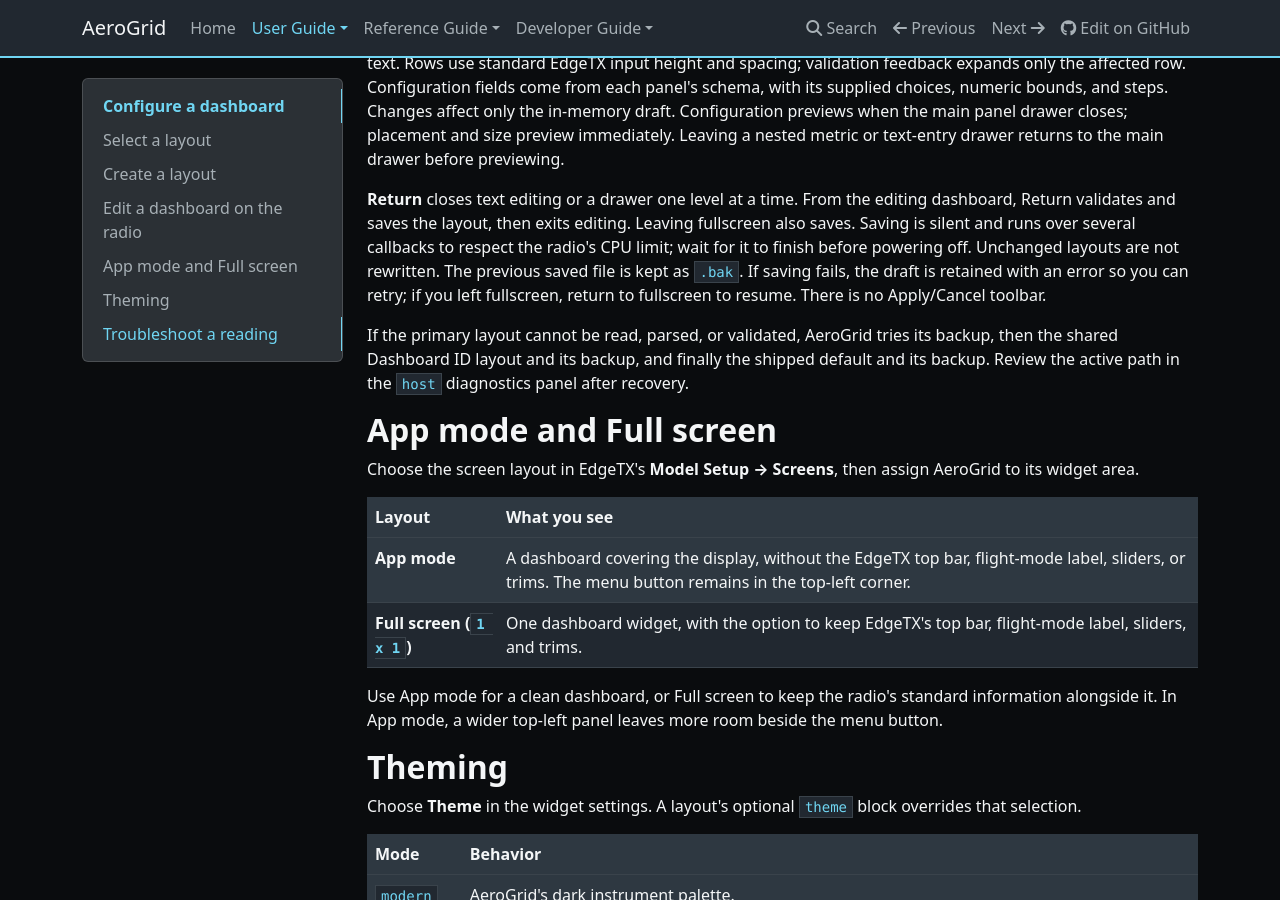
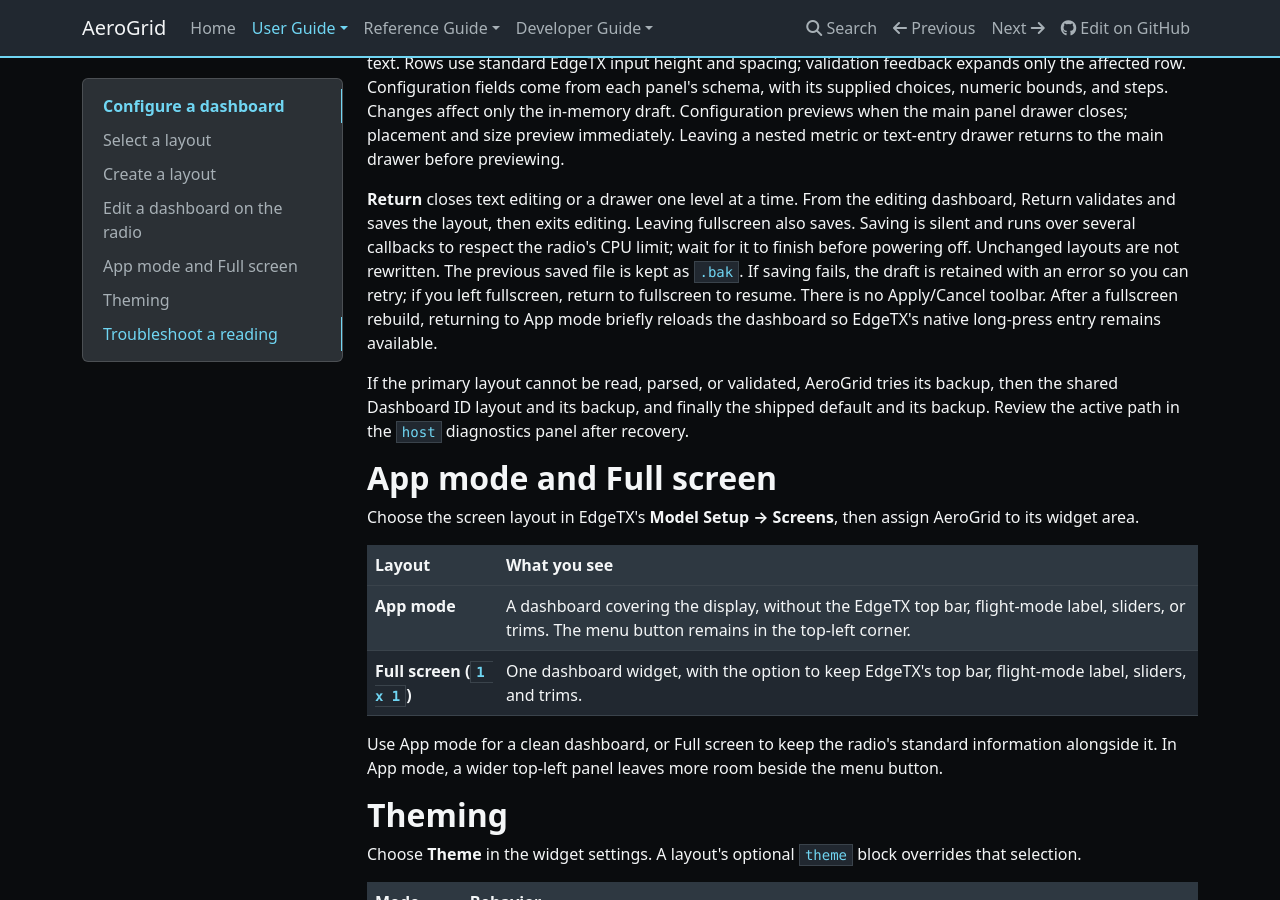
Before and after one commit to thomaskistler/aero-grid, an MkDocs documentation site: the page built from docs/user-guide/dashboards.md, in a window 1280 px wide and 900 px high, scrolled down 2367 px. Built offline with MkDocs 1.6.1, drawn with Linux system fonts in a browser that asks for light colours; nearby versions of some CDN libraries.

Commit message:
Restore fullscreen entry after returning to App mode
Rebuild fullscreen-created native containers in App mode so they no longer intercept the widget long press. Preserve suspended save-failure drafts and cover repeated save/exit cycles.

Co-authored-by: Copilot App <223556219+Copilot@users.noreply.github.com>

```diff
--- a/docs/user-guide/dashboards.md
+++ b/docs/user-guide/dashboards.md
@@ -141,6 +141,8 @@ the radio's CPU limit; wait for it to finish before powering off. Unchanged
 layouts are not rewritten. The previous saved file is kept as `.bak`.
 If saving fails, the draft is retained with an error so you can retry; if you
 left fullscreen, return to fullscreen to resume. There is no Apply/Cancel toolbar.
+After a fullscreen rebuild, returning to App mode briefly reloads the dashboard
+so EdgeTX's native long-press entry remains available.
 
 If the primary layout cannot be read, parsed, or validated, AeroGrid tries its
 backup, then the shared Dashboard ID layout and its backup, and finally the
```
Also changed, not shown: plans/on-radio-editor.md (+10 -0 lines), 3 other files.
